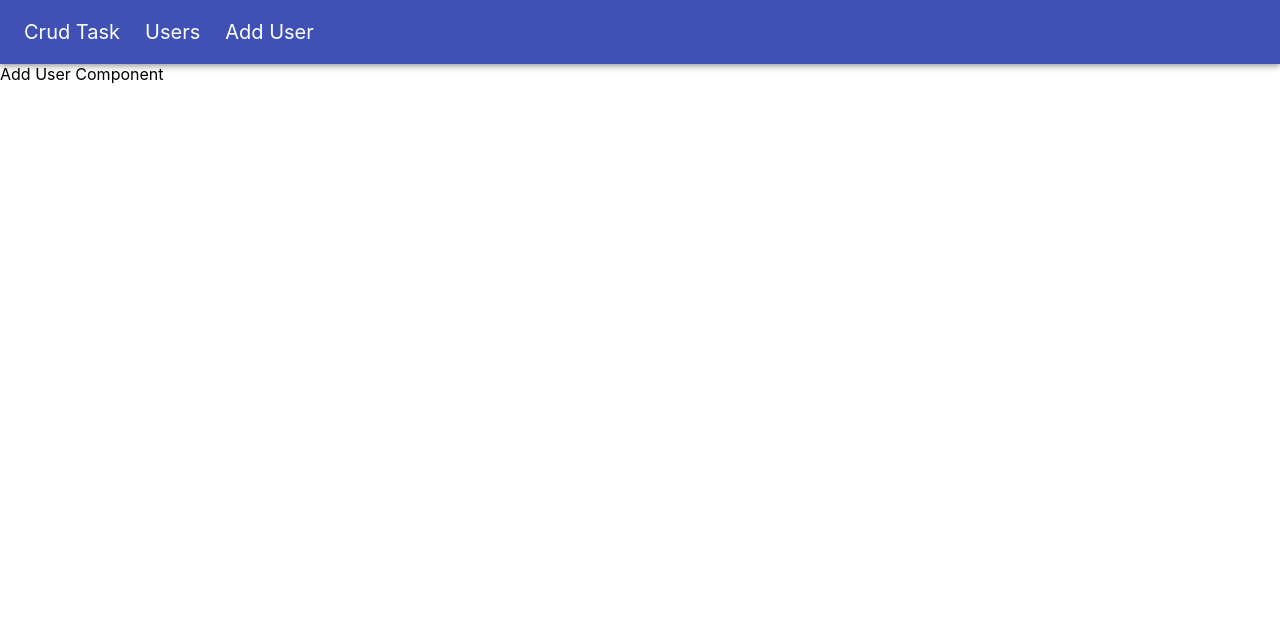
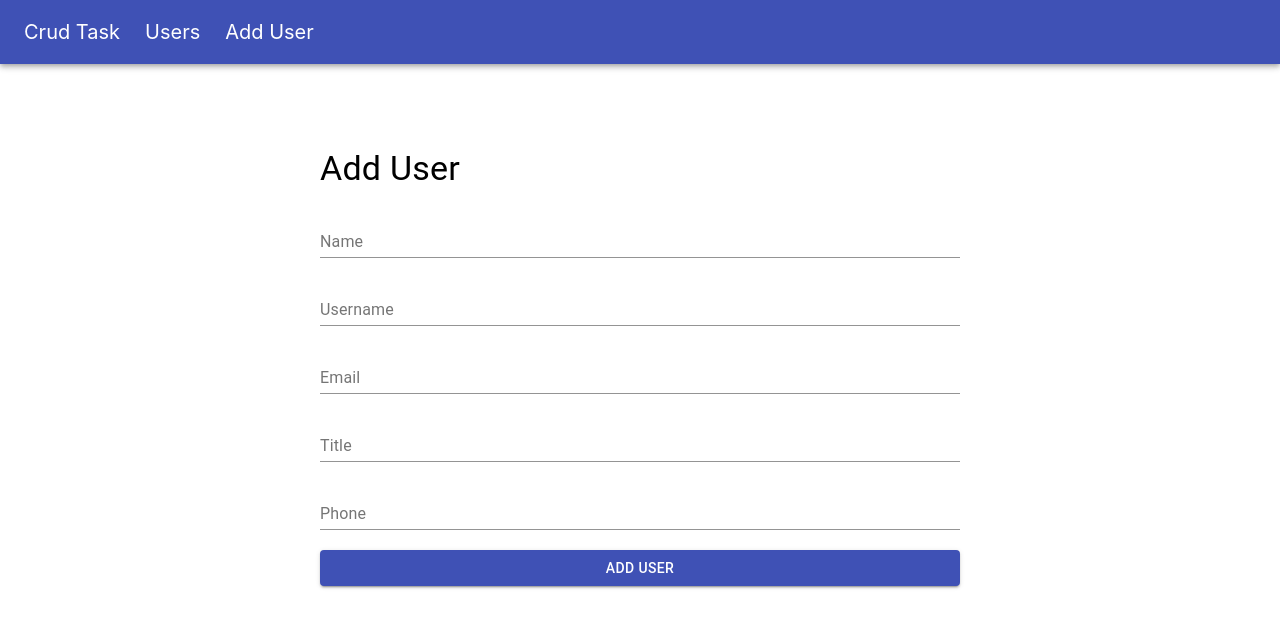
Before and after one commit to khawarqureshi/crud-app, a React (Create React App) app: page /adduser in a window 1280 px wide. Shown: the top 628 px of the page. Built offline with nearby package versions, Linux system fonts and the light colour scheme.

Commit message:
Added functionality to addUser component

```diff
--- a/src/components/AddUser.js
+++ b/src/components/AddUser.js
@@ -1,7 +1,82 @@
-import React from "react";
+import {
+  FormControl,
+  FormGroup,
+  InputLabel,
+  Input,
+  Button,
+  makeStyles,
+  Typography,
+} from "@material-ui/core";
+import { useState } from "react";
+import { useNavigate } from "react-router-dom";
+import { addUser } from "../services/api";
+
+const useStyle = makeStyles({
+  container: {
+    width: "50%",
+    margin: "5% 0 0 25%",
+    "& > *": {
+      marginTop: 20,
+    },
+  },
+});
+
+const initialState = {
+  name: "",
+  username: "",
+  title: "",
+  email: "",
+  phone: "",
+};
 
 const AddUser = () => {
-  return <div>Add User Component</div>;
+  const [user, setUser] = useState(initialState);
+  const { name, username, title, email, phone } = user;
+  const classes = useStyle();
+  const navigate = useNavigate();
+
+  const handleChange = (e) => {
+    console.log(e.target.value);
+    setUser({ ...user, [e.target.name]: e.target.value });
+  };
+
+  const addUserInfo = async () => {
+    await addUser(user);
+    navigate("/users");
+  };
+
+  return (
+    <FormGroup className={classes.container}>
+      <Typography variant="h4">Add User</Typography>
+      <FormControl>
+        <InputLabel>Name</InputLabel>
+        <Input onChange={(e) => handleChange(e)} name="name" value={name} />
+      </FormControl>
+      <FormControl>
+        <InputLabel>Username</InputLabel>
+        <Input
+          onChange={(e) => handleChange(e)}
+          name="username"
+          value={username}
+        />
+      </FormControl>
+      <FormControl>
+        <InputLabel>Email</InputLabel>
+        <Input onChange={(e) => handleChange(e)} name="email" value={email} />
+      </FormControl>
+      <FormControl>
+        <InputLabel>Title</InputLabel>
+        <Input onChange={(e) => handleChange(e)} name="title" value={title} />
+      </FormControl>
+      <FormControl>
+        <InputLabel>Phone</InputLabel>
+        <Input onChange={(e) => handleChange(e)} name="phone" value={phone} />
+      </FormControl>
+      <Button variant="contained" color="primary" onClick={() => addUserInfo()}>
+        Add User
+      </Button>
+    </FormGroup>
+  );
 };
 
 export default AddUser;
--- a/src/database/db.json
+++ b/src/database/db.json
@@ -7,7 +7,6 @@
       "title": "Front-end Developer",
       "email": "khawar@gmail.com",
       "phone": "03214563214"
-
     },
     {
       "id": 2,
@@ -16,7 +15,22 @@
       "title": "Back-end Developer",
       "email": "fazeel@gmail.com",
       "phone": "03225663214"
-
+    },
+    {
+      "name": "kashif ali",
+      "username": "khasifali",
+      "title": "developer",
+      "email": "kashif@gmail.com",
+      "phone": "06453154789",
+      "id": 3
+    },
+    {
+      "name": "Nouman",
+      "username": "kamal",
+      "title": "dveeloper",
+      "email": "kamal@gmail.com",
+      "phone": "03212365412",
+      "id": 4
     }
   ]
 }
--- a/src/services/api.js
+++ b/src/services/api.js
@@ -5,3 +5,7 @@ const url = "http://localhost:3002/users";
 export const getUsers = async () => {
   return await axios.get(url);
 };
+
+export const addUser = async (user) => {
+  return await axios.post(url, user);
+};
```
Lines whose indentation alone changed are shown as unchanged.
